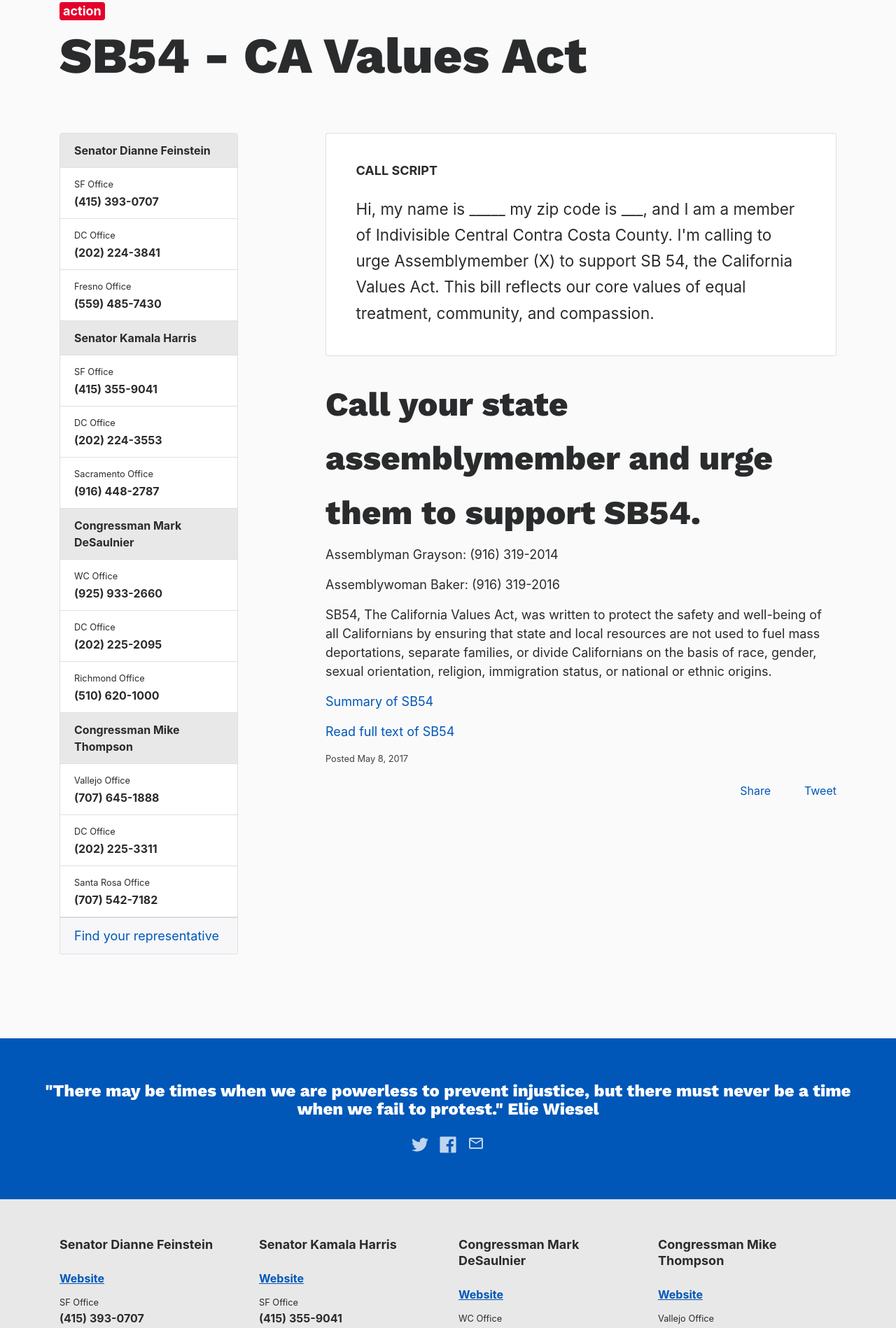
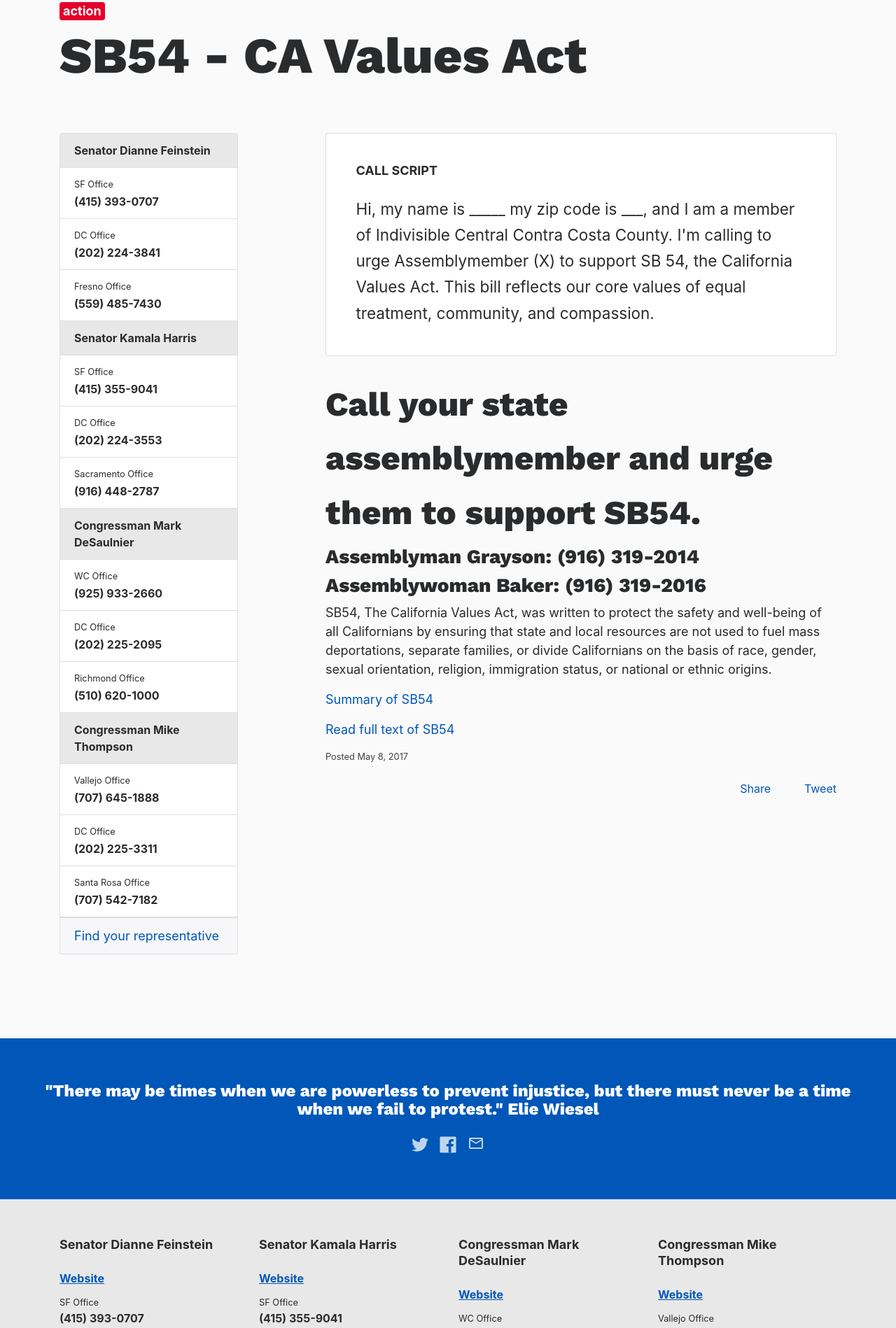
Before and after one commit to IndivisibleTemplate/BasicTemplate, a Jekyll site: the page built from _posts/2017-05-08-sb54-ca-values-act.markdown, in a window 1280 px wide. Shown: the part 444-2342 px from the top of the page at 70% size. Built offline with Jekyll 4.4.1, drawn with Linux system fonts in a browser that asks for light colours; nearby versions of some CDN libraries; comment, search, counter and statistics services are not loaded.

```diff
--- a/_posts/2017-05-08-sb54-ca-values-act.markdown
+++ b/_posts/2017-05-08-sb54-ca-values-act.markdown
@@ -14,9 +14,9 @@ call-script-text: |-
 
 ## Call your state assemblymember and urge them to support SB54.
 
-Assemblyman Grayson: (916) 319-2014
+### Assemblyman Grayson: (916) 319-2014
 
-Assemblywoman Baker: (916) 319-2016
+### Assemblywoman Baker: (916) 319-2016
 
 SB54, The California Values Act, was written to protect the safety and well-being of all Californians by ensuring that state and local resources are not used to fuel mass deportations, separate families, or divide
 Californians on the basis of race, gender, sexual orientation, religion, immigration
```
